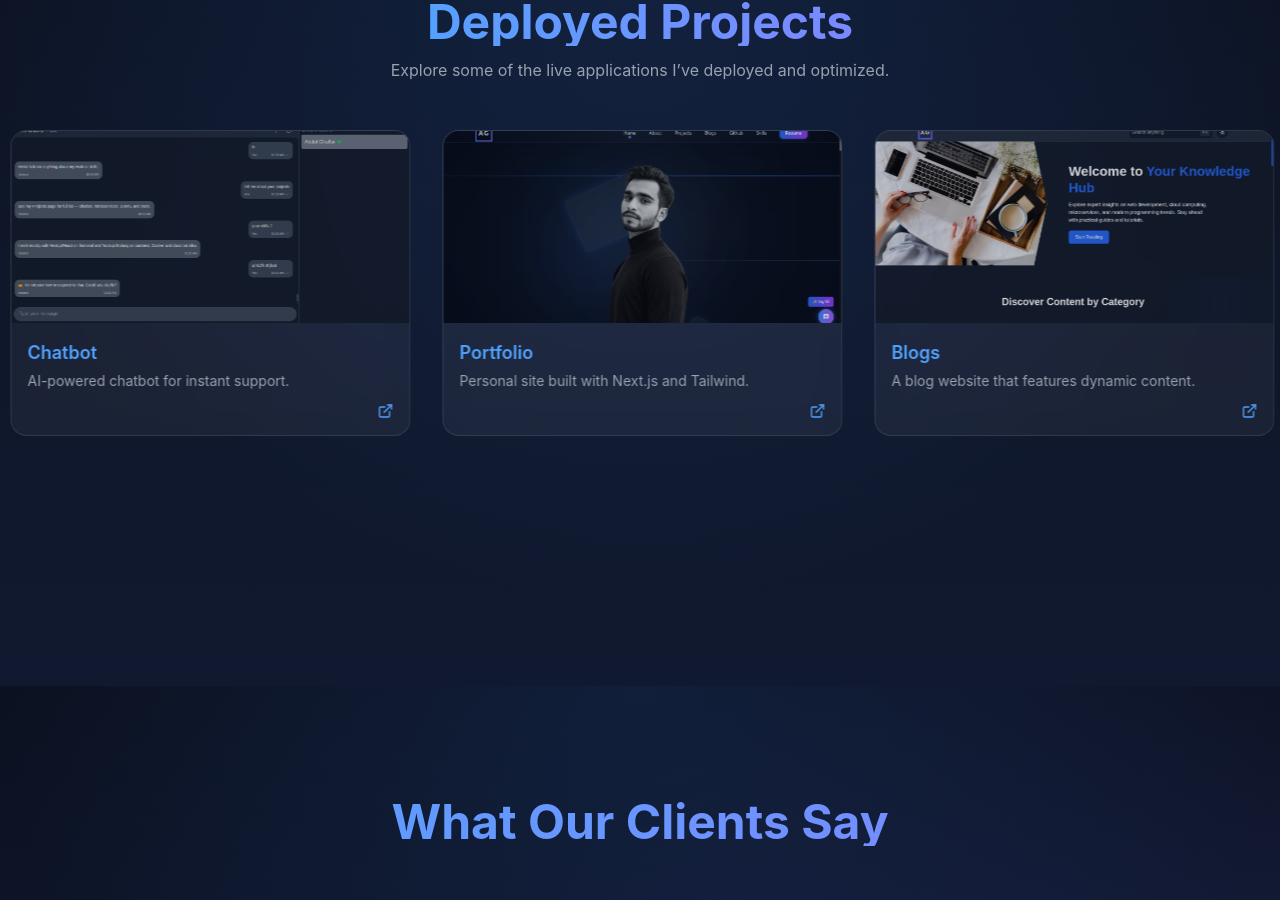
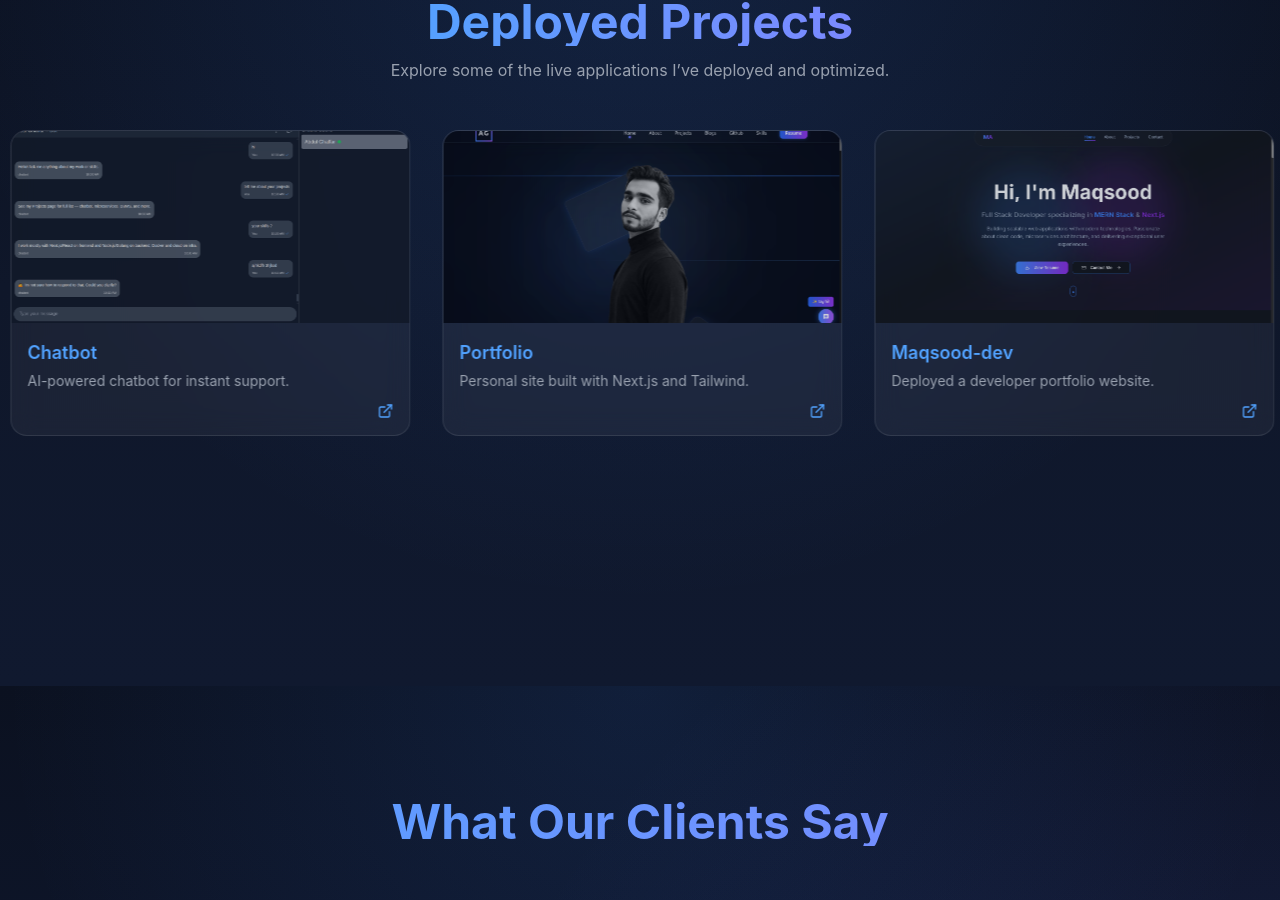
Before and after one commit to abdul-ghaffar01/services, a Next.js app: page / in a window 1280 px wide. Shown: the part 4192-5092 px from the top of the page. Built offline with nearby package versions, Linux system fonts and the light colour scheme.

Commit message:
Added a project of maqsood-dev.online

```diff
--- a/components/Projects.jsx
+++ b/components/Projects.jsx
@@ -10,6 +10,11 @@ const projects = [
     description: "Personal site built with Next.js and Tailwind.",
     image: '/project-images/portfolio.png',
     link: "https://iabdulghaffar.com",
+  }, {
+    name: "Maqsood-dev",
+    description: "Deployed a developer portfolio website.",
+    image: '/project-images/maqsood-dev.png',
+    link: "https://www.maqsood-dev.online/",
   },
   {
     name: "Blogs",
```
Also changed, not shown: public/project-images/maqsood-dev.png (added).
